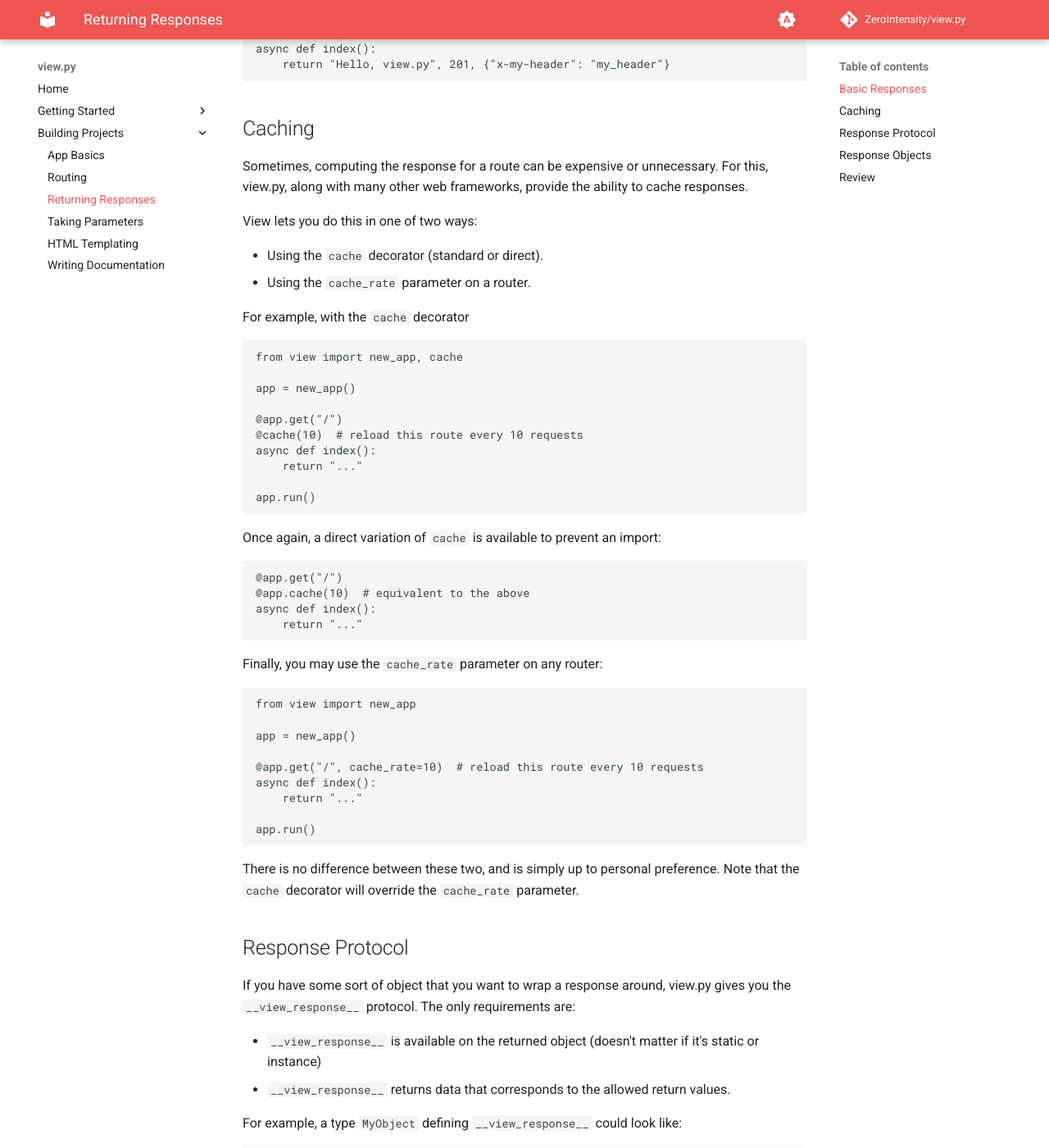
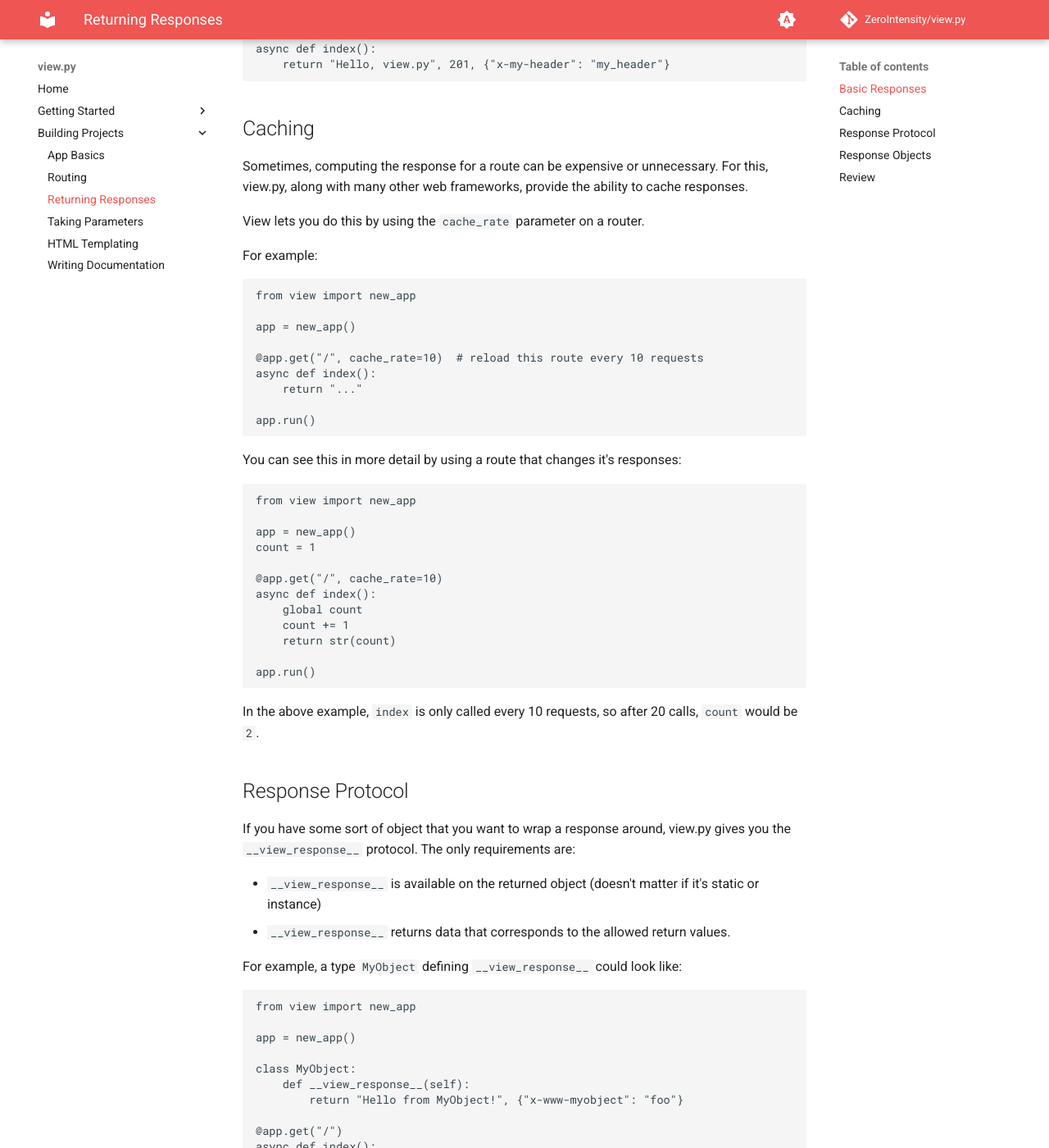
Before and after one commit to ZeroIntensity/view.py, an MkDocs documentation site: the page built from docs/building-projects/responses.md, in a window 1280 px wide and 1400 px high, scrolled down 430 px. Shown: the whole window at 82% size. Built offline with MkDocs 1.6.1 and Material for MkDocs 9.7.7, drawn with Linux system fonts in a browser that asks for light colours; comment, search, counter and statistics services are not loaded.

Commit message:
remove decorator because its stupid

````diff
--- a/docs/building-projects/responses.md
+++ b/docs/building-projects/responses.md
@@ -18,36 +18,9 @@
 
 Sometimes, computing the response for a route can be expensive or unnecessary. For this, view.py, along with many other web frameworks, provide the ability to cache responses.
 
-View lets you do this in one of two ways:
+View lets you do this by using the `cache_rate` parameter on a router.
 
-- Using the `cache` decorator (standard or direct).
-- Using the `cache_rate` parameter on a router.
-
-For example, with the `cache` decorator
-
-```py
-from view import new_app, cache
-
-app = new_app()
-
-@app.get("/")
-@cache(10)  # reload this route every 10 requests
-async def index():
-    return "..."
-
-app.run()
-```
-
-Once again, a direct variation of `cache` is available to prevent an import:
-
-```py
-@app.get("/")
-@app.cache(10)  # equivalent to the above
-async def index():
-    return "..."
-```
-
-Finally, you may use the `cache_rate` parameter on any router:
+For example:
 
 ```py
 from view import new_app
@@ -61,7 +34,24 @@
 app.run()
 ```
 
-There is no difference between these two, and is simply up to personal preference. Note that the `cache` decorator will override the `cache_rate` parameter.
+You can see this in more detail by using a route that changes it's responses:
+
+```py
+from view import new_app
+
+app = new_app()
+count = 1
+
+@app.get("/", cache_rate=10)
+async def index():
+    global count
+    count += 1
+    return str(count)
+
+app.run()
+```
+
+In the above example, `index` is only called every 10 requests, so after 20 calls, `count` would be `2`.
 
 ## Response Protocol
 
````
Also changed, not shown: CHANGELOG.md (+0 -1 lines), 3 other files.
